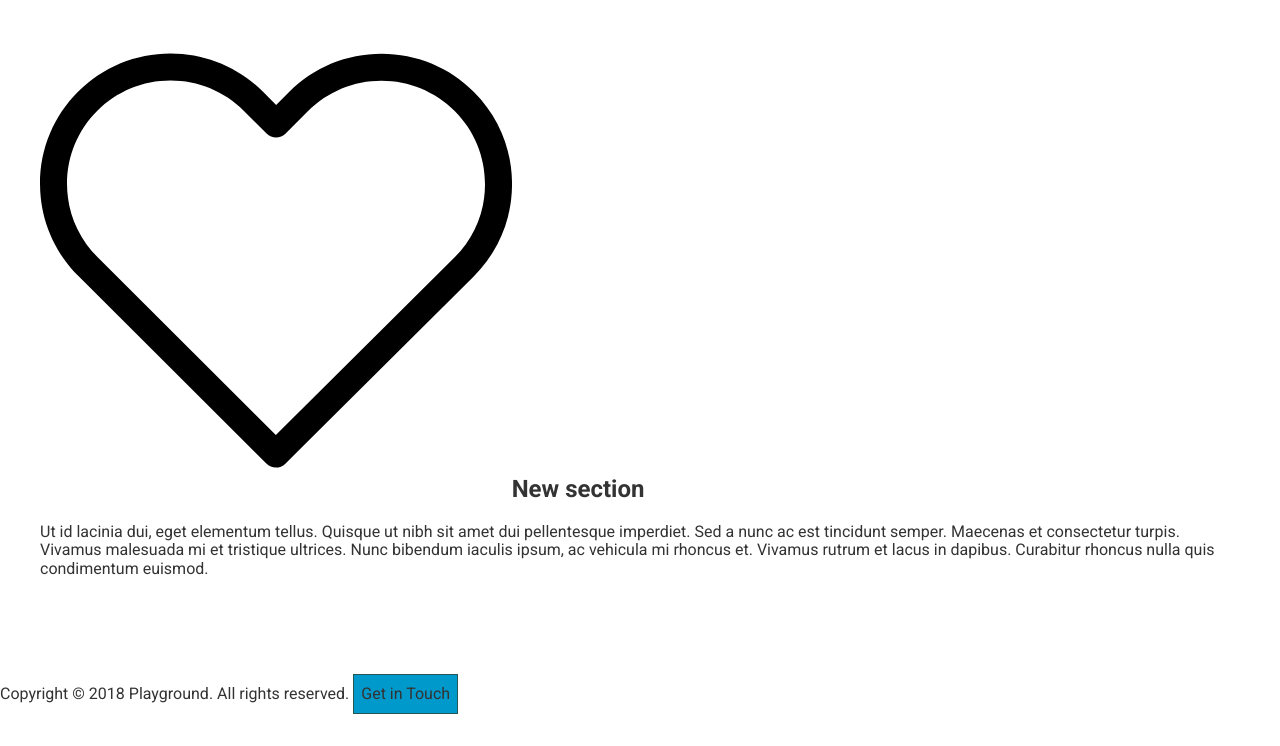
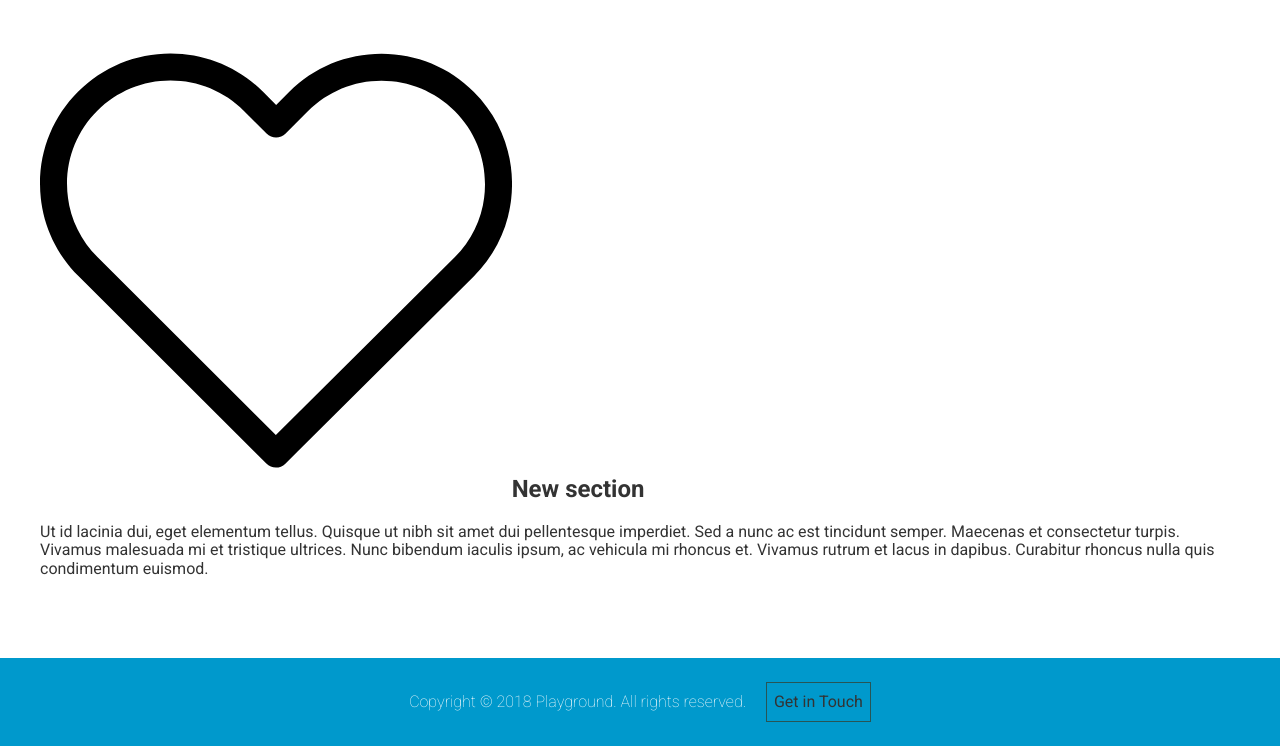
Before and after one commit to jazzed28/Workflow-Playground, a website: page app/index.html in a window 1280 px wide. Shown: the part 2343-3089 px from the top of the page. Drawn offline with Linux system fonts and the light colour scheme.

Commit message:
add footer style

```diff
--- /dev/null
+++ b/app/assets/styles/modules/_site-footer.css
@@ -0,0 +1,18 @@
+.site-footer {
+  background-color: $mainBlue;
+  color: #fff;
+  padding: .5rem 0;
+  text-align: center;
+
+  &__text {
+    display: block;
+    margin-bottom: 1rem;
+    font-weight: 200;
+
+    @mixin atMedium {
+      display: inline;
+      margin-bottom: 0;
+      margin-right: 1rem;
+    }
+  }
+}
--- a/app/assets/styles/styles.css
+++ b/app/assets/styles/styles.css
@@ -10,3 +10,4 @@
 @import "modules/_headline";
 @import "modules/_btn";
 @import "modules/_sprite";
+@import "modules/_site-footer";
--- a/app/index.html
+++ b/app/index.html
@@ -60,8 +60,10 @@
         <p>Ut id lacinia dui, eget elementum tellus. Quisque ut nibh sit amet dui pellentesque imperdiet. Sed a nunc ac est tincidunt semper. Maecenas et consectetur turpis. Vivamus malesuada mi et tristique ultrices. Nunc bibendum iaculis ipsum, ac vehicula mi rhoncus et. Vivamus rutrum et lacus in dapibus. Curabitur rhoncus nulla quis condimentum euismod.</p>
       </div>
     </div>
-    <footer>
-      <p>Copyright &copy; 2018 Playground. All rights reserved. <a href="#" class="btn btn--blue">Get in Touch</a></p>
+    <footer class="site-footer">
+      <div class="wrapper">
+        <p><span class="site-footer__text">Copyright &copy; 2018 Playground. All rights reserved. </span><a href="#" class="btn btn--blue">Get in Touch</a></p>
+      </div>
     </footer>
   </body>
 </html>
```
Also changed, not shown: app/dist/styles.css.
